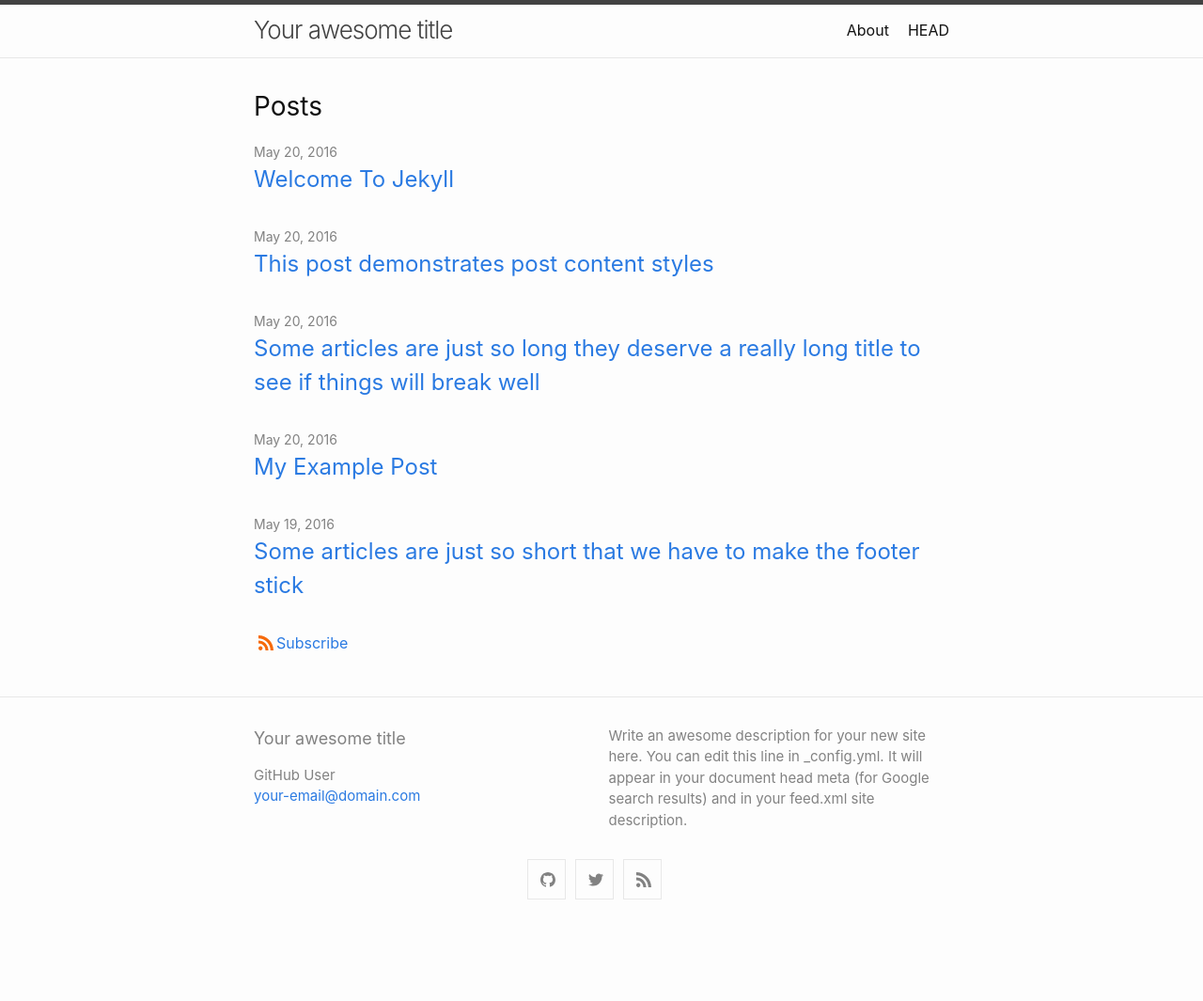
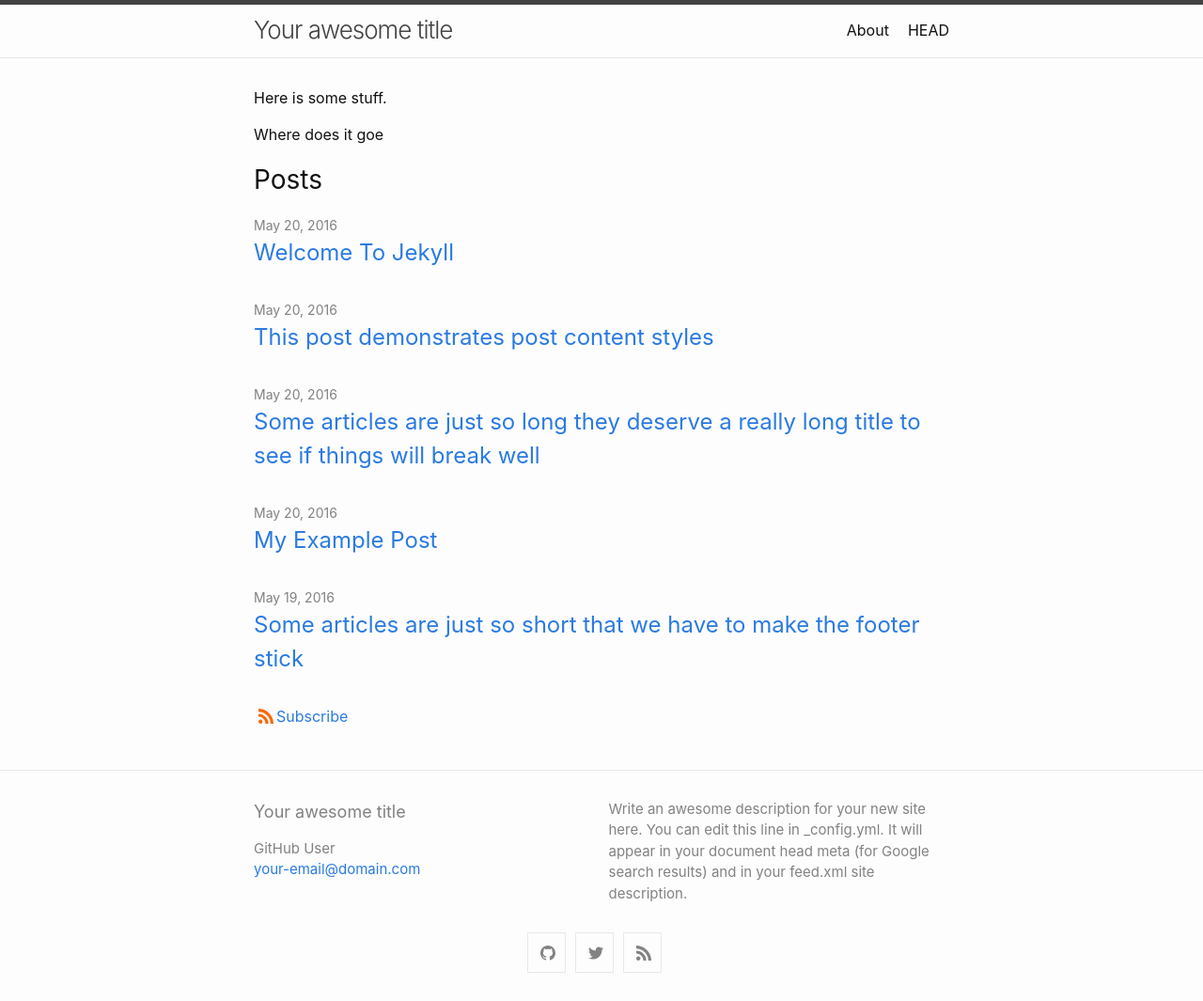
Before and after one commit to ChadHoweUGA/chowe, a Jekyll site: the page built from index.md, in a window 1280 px wide. Shown: the whole page at 94% size. Built offline with Jekyll 4.4.1, drawn with Linux system fonts in a browser that asks for light colours; before the commit the page ends 987 px from its top, so only the background shows below that.

Commit message:
Update index.md

```diff
--- a/index.md
+++ b/index.md
@@ -7,3 +7,6 @@
 #
 layout: home
 ---
+Here is some stuff.
+
+Where does it goe
```
